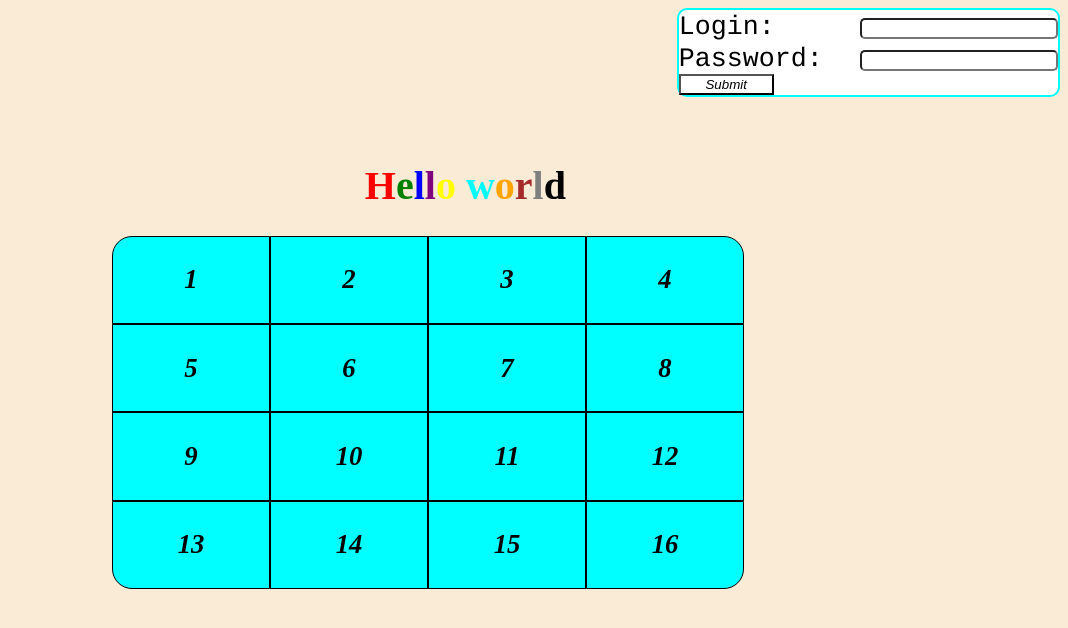
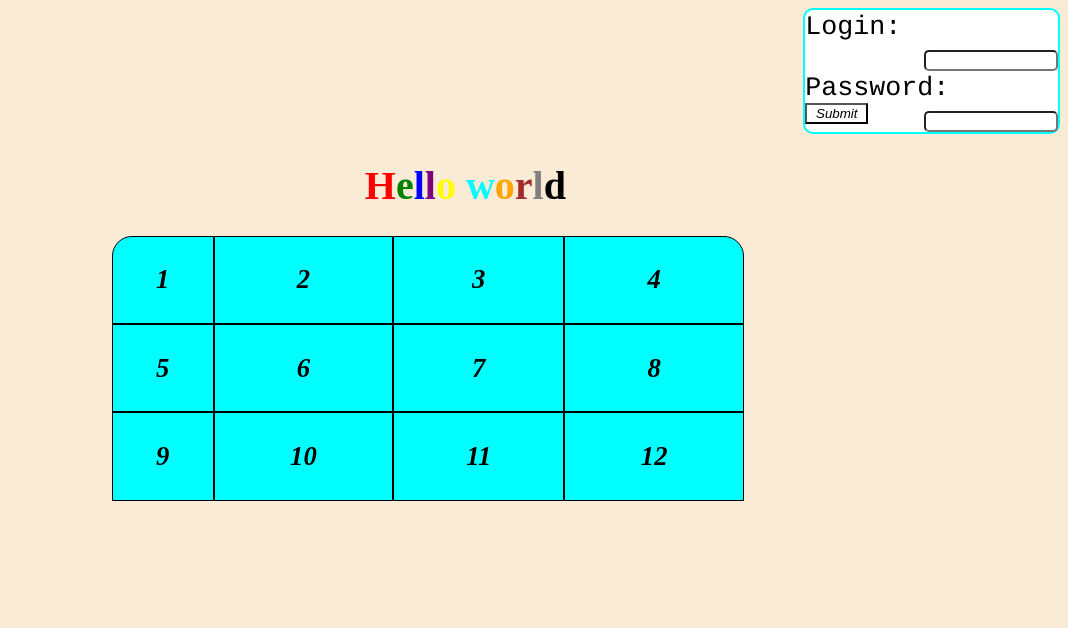
Before and after one commit to pavelkoshkin92/Web, a plain HTML site: page htmlfile.html in a window 1280 px wide. Shown: the full height of the page, 212-1280 px from the left. Drawn offline with Linux system fonts and the light colour scheme; files whose address does not match are found by name.

Commit message:
@media added

```diff
--- a/css.css
+++ b/css.css
@@ -45,3 +45,7 @@ label {font-family: Courier;}
 	width: 50%;
 	height: 15px;
 }
+@media screen and (max-width: 1919px){
+#last{
+    display: none;}
+}
--- a/htmlfile.html
+++ b/htmlfile.html
@@ -12,9 +12,10 @@
 	</head>
 	<body>
 		<div>
-			<div style="float: left;"><a href="http:/google.com/"><img style="width: 50%;" src="https://pbs.twimg.com/profile_images/604644048/sign051.gif"></a>
+			<div style="float: left;">
+				<a href="http:/google.com/"><img style="width: 50%;" src="https://pbs.twimg.com/profile_images/604644048/sign051.gif"></a>
 			</div>
-			<div style="width: 30%; display: inline-block; border: solid 2px cyan; background-color: white ; float: right; border-radius: 10px;">
+			<div style="width: 20%; display: inline-block; border: solid 2px cyan; background-color: white ; float: right; border-radius: 10px;">
 				<form action="#" method="get" style="font-size: 20pt;">
 					<label for="login" style="margin-right: 39px;">Login:</label><input type="text" name="login" id="login"><br>
 					<label for="password">Password:</label><input type="password" name="password" id="password"><br>
@@ -69,7 +70,7 @@
 				<p>12</p>
 				</td>
 			</tr>
-			<tr>
+			<tr id="last">
 				<td id="bottom-left">
 				<p>13</p>
 				</td>
```
